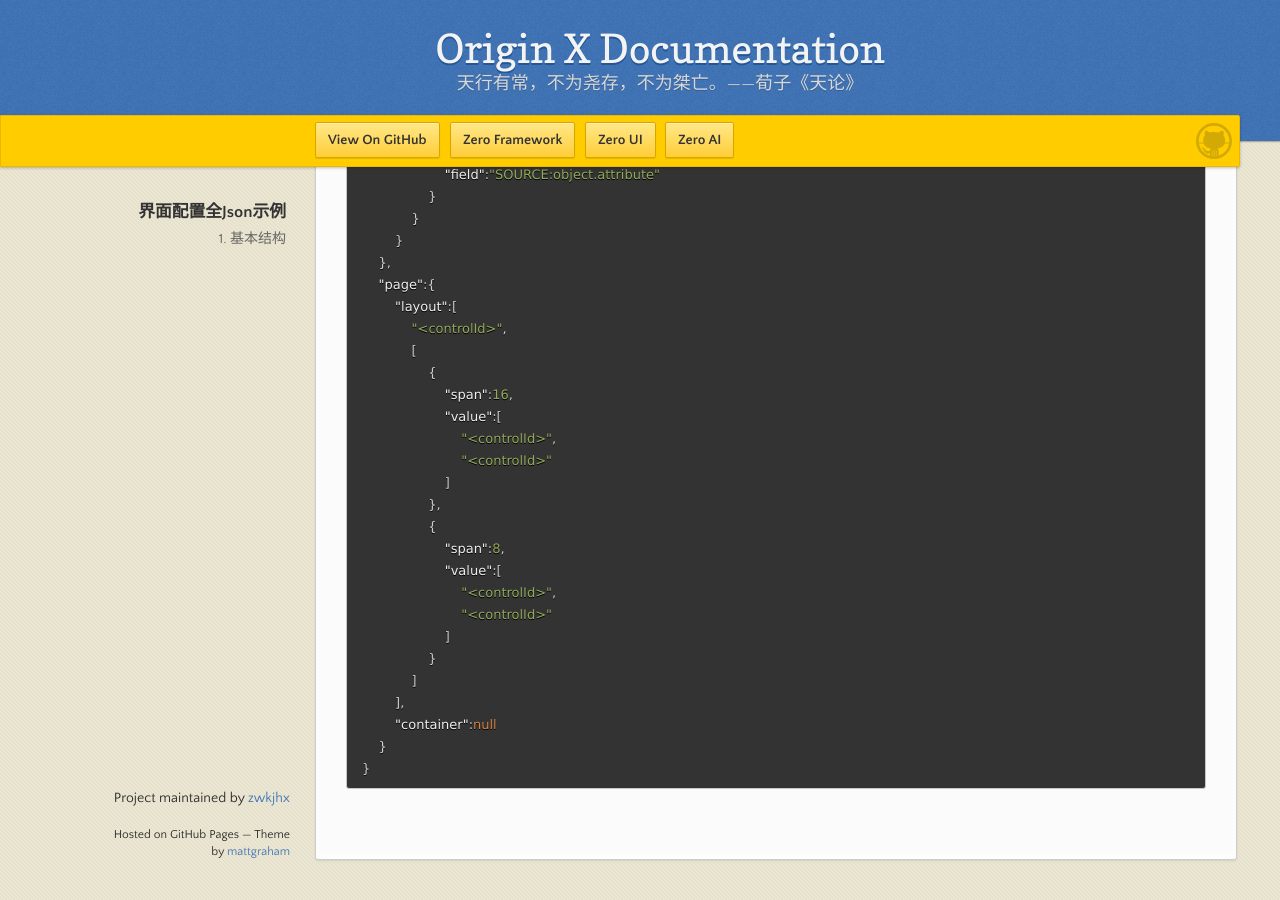
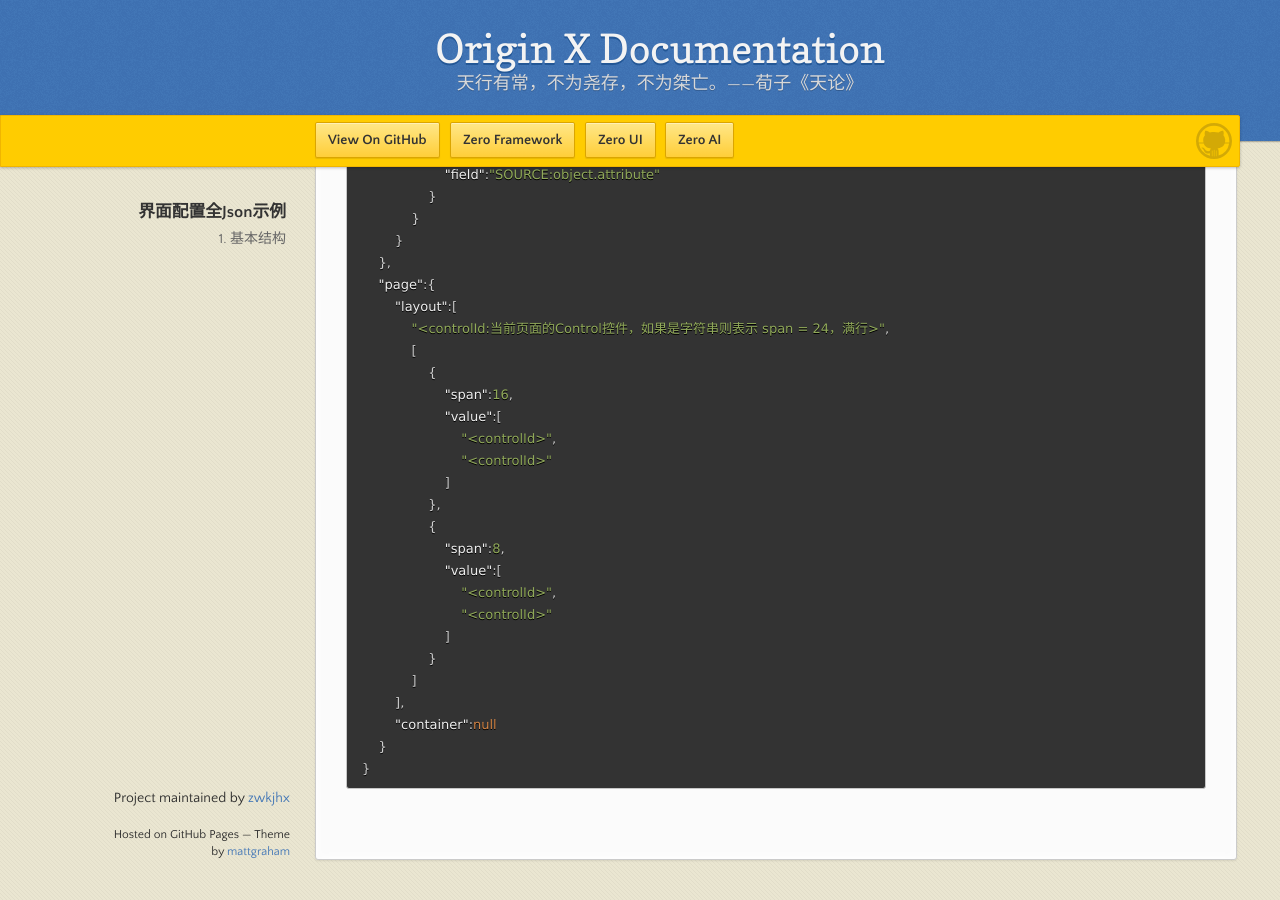
Before and after one commit to zwkjhx/ox-doc, a Jekyll site: the page built from specification/3-origin-xgui-fan/spo-002-jie-mian-pei-zhi-quan-json-shi-li.md, in a window 1280 px wide and 900 px high, scrolled down 597 px. Built offline with Jekyll 4.4.1, drawn with Linux system fonts in a browser that asks for light colours; our own code applies the rules of GitHub Pages for plain Markdown files.

Commit message:
Updates specification/3-origin-xgui-fan/spo-002-jie-mian-pei-zhi-quan-json-shi-li.md
Auto commit by GitBook Editor

```diff
--- a/specification/3-origin-xgui-fan/spo-002-jie-mian-pei-zhi-quan-json-shi-li.md
+++ b/specification/3-origin-xgui-fan/spo-002-jie-mian-pei-zhi-quan-json-shi-li.md
@@ -31,7 +31,7 @@
     },
     "page":{
         "layout":[
-            "<controlId>",
+            "<controlId:当前页面的Control控件，如果是字符串则表示 span = 24，满行>",
             [
                 {
                     "span":16,
```
